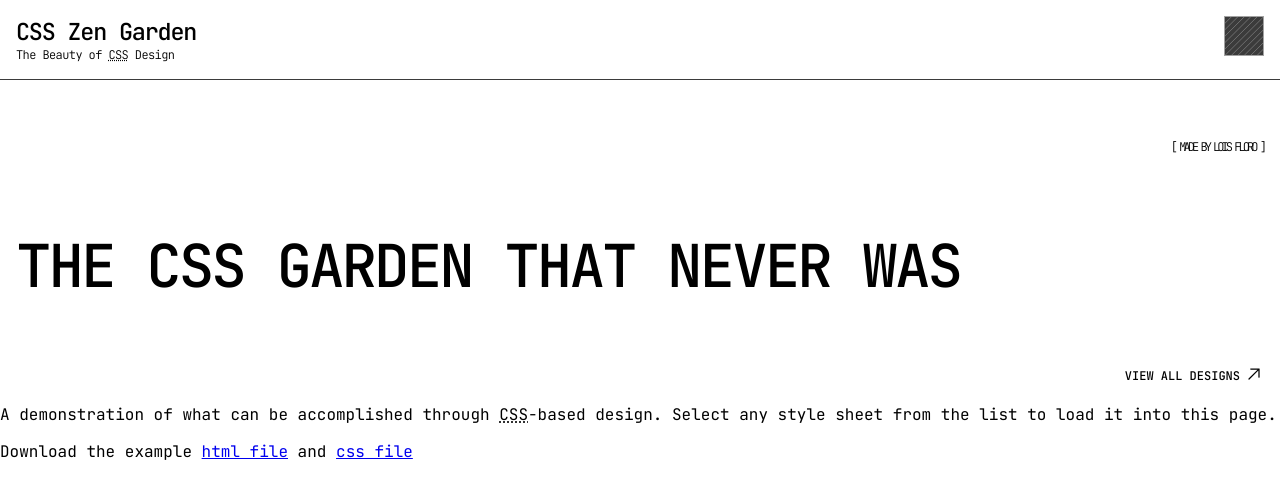
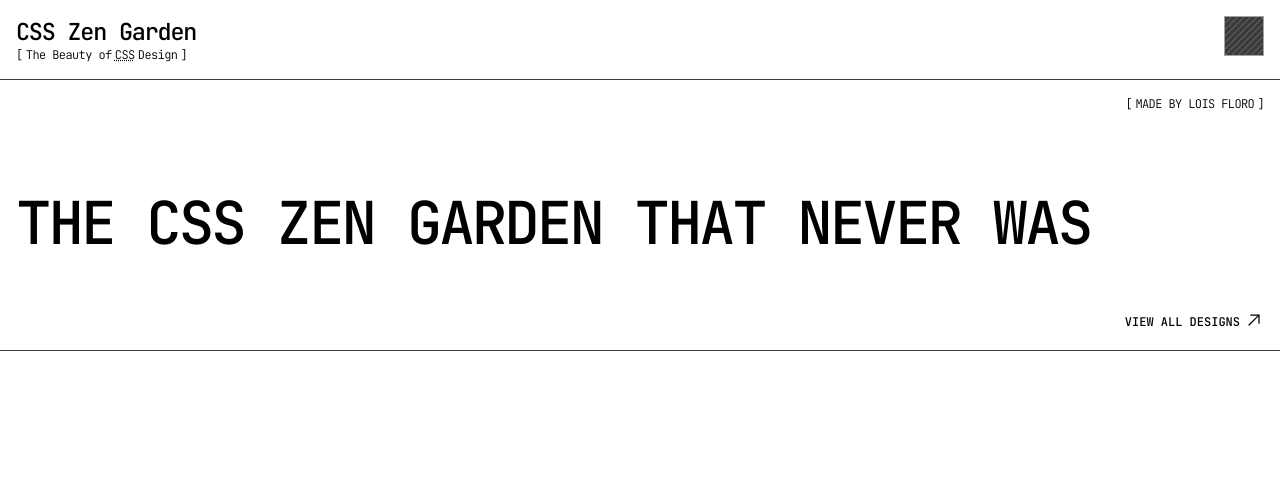
Before and after one commit to loifloro/css-zen-garden, a plain HTML site: page index.html in a window 1280 px wide. Drawn offline with Linux system fonts and the light colour scheme.

Commit message:
Add hero section

```diff
--- a/index.html
+++ b/index.html
@@ -59,12 +59,16 @@
 			</header>
 
 			<div class="hero">
-				<h3>The CSS Garden That Never Was</h3>
-				<a class="view-all-design" href="/pages/alldesigns/" title="View every submission to the Zen Garden.">
-					View All Designs </a>
+				<div class="header">
+					<div class="author">Made by Lois Floro</div>
+					<h3>The CSS Zen Garden That Never Was</h3>
+					<a class="view-all-design" href="/pages/alldesigns/"
+						title="View every submission to the Zen Garden.">
+						View All Designs </a>
+				</div>
 			</div>
 
-			<div class="summary" id="zen-summary" role="article">
+			<!-- <div class="summary" id="zen-summary" role="article">
 				<p>A demonstration of what can be accomplished through <abbr
 						title="Cascading Style Sheets">CSS</abbr>-based design. Select any style sheet from the list to
 					load it into this page.</p>
@@ -72,7 +76,7 @@
 						title="This page's source HTML code, not to be modified.">html file</a> and <a
 						href="/examples/style.css" title="This page's sample CSS, the file you may modify.">css file</a>
 				</p>
-			</div>
+			</div> -->
 
 			<!-- <div class="preamble" id="zen-preamble" role="article">
 				<h3>The Road to Enlightenment</h3>
--- a/style.css
+++ b/style.css
@@ -49,6 +49,17 @@ header {
         font-size: 0.75rem;
         font-weight: var(--font-weight-light);
         letter-spacing: var(--letter-spacing);
+
+        display: flex;
+        gap: 0.2rem;
+
+        &::after {
+            content: "]";
+        }
+
+        &::before {
+            content: "[";
+        }
     }
 
     &::after {
@@ -60,7 +71,7 @@ header {
     }
 }
 
-.accent {
+/* .accent {
     display: flex;
     gap: 0.2rem;
 
@@ -71,42 +82,56 @@ header {
     &::before {
         content: "[";
     }
-}
+} */
 
 .hero {
-    padding-inline: 1rem;
+    .header {
+        padding: 1rem;
+        border-bottom: 1px solid var(--black);
 
-    h3 {
-        display: flex;
-        flex-direction: column;
-        -moz-row-gap: 4.5rem;
-        row-gap: 4.5rem;
-        text-transform: uppercase;
-        font-weight: var(--font-weight-medium);
-        letter-spacing: var(--letter-spacing);
-        font-size: clamp(2rem, 1.2958rem + 3.0047vw, 4rem);
-
-        &::before {
-            content: "[ Made by Lois Floro ]";
+        .author {
+            text-transform: uppercase;
+            letter-spacing: var(--letter-spacing);
             font-size: 0.75rem;
             font-weight: var(--font-weight-light);
+            display: flex;
             align-self: flex-end;
+            justify-content: flex-end;
+            gap: 0.2rem;
+
+            &::after {
+                content: "]";
+            }
+
+            &::before {
+                content: "[";
+            }
         }
-    }
 
-    a.view-all-design {
-        all: unset;
-        cursor: pointer;
-        font-size: 0.75rem;
-        text-transform: uppercase;
-        font-weight: var(--font-weight-medium);
-        display: flex;
-        align-items: center;
-        justify-content: flex-end;
-        gap: 0.25rem;
+        h3 {
+            text-transform: uppercase;
+            font-weight: var(--font-weight-medium);
+            letter-spacing: var(--letter-spacing);
+            font-size: clamp(2rem, 1.2958rem + 3.0047vw, 4rem);
+            max-width: 95%;
+            margin-top: 4.5rem;
+            margin-bottom: 3rem;
+        }
 
-        &::after {
-            content: url("./img/arrow-up-right.svg");
+        a.view-all-design {
+            all: unset;
+            cursor: pointer;
+            font-size: 0.75rem;
+            text-transform: uppercase;
+            font-weight: var(--font-weight-medium);
+            display: flex;
+            align-items: center;
+            justify-content: flex-end;
+            gap: 0.25rem;
+
+            &::after {
+                content: url("./img/arrow-up-right.svg");
+            }
         }
     }
 }
```
